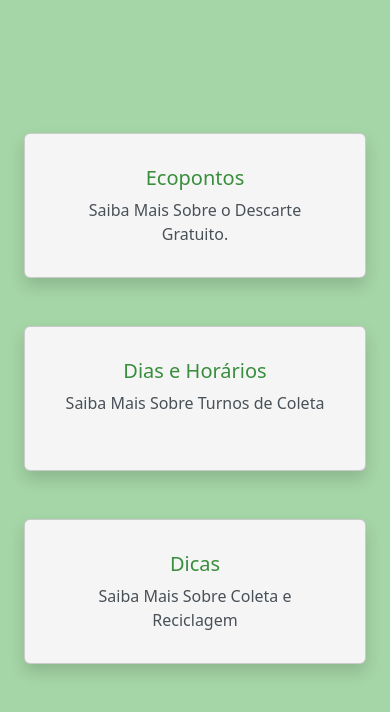
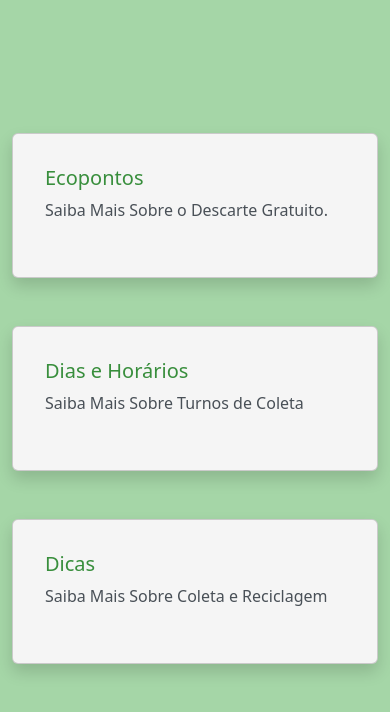
Before and after one commit to Kauan-Code19/projetoAplicadoFront, an Angular app: page /windows in a window 390 px wide. Shown: the top 712 px of the page. Built offline with nearby package versions, Linux system fonts and the light colour scheme.

Commit message:
ajuste na estilização e responsividade

```diff
--- a/src/app/app.routes.ts
+++ b/src/app/app.routes.ts
@@ -1,5 +1,5 @@
 import { Routes } from '@angular/router';
-import { WindowsComponent } from './f/windows/windows.component';
+import { WindowsComponent } from './features/windows/windows.component';
 
 export const routes: Routes = [
     {path: 'windows', component: WindowsComponent},
--- a/src/app/f/windows/windows.component.html
+++ /dev/null
@@ -1,33 +0,0 @@
-<div class="background d-flex justify-content-center align-items-center h-100">
-  <div class="container p-4">
-      <div class="row text-center">
-
-        <div class="col-md-4" (click)="navigateEcopontos()">
-          <div class="card shadow p-3 mb-5 rounded hover-card">
-            <div class="card-body">
-              <h5 class="card-title">Ecopontos</h5>
-              <p class="card-text text-light-emphasis">Saiba Mais Sobre o Descarte Gratuito.</p>
-            </div>
-          </div>
-        </div>
-
-        <div class="col-md-4" (click)="navigateDiasHorarios()">
-          <div class="card shadow p-3 mb-5 rounded hover-card">
-            <div class="card-body">
-              <h5 class="card-title">Dias e Horários</h5>
-              <p class="card-text text-light-emphasis">Saiba Mais Sobre Turnos de Coleta</p>
-            </div>
-          </div>
-        </div>
-
-        <div class="col-md-4" (click)="navigateDicas()">
-          <div class="card shadow p-3 mb-5 rounded hover-card">
-            <div class="card-body">
-              <h5 class="card-title">Dicas</h5>
-              <p class="card-text text-light-emphasis">Saiba Mais Sobre Coleta e Reciclagem</p>
-            </div>
-          </div>
-        </div>
-      </div>
-  </div>
-</div>
--- a/src/app/f/windows/windows.component.css
+++ b/src/app/features/windows/windows.component.css
@@ -18,3 +18,12 @@
 h5 {
     color: #388E3C;
 }
+
+.full-screen {
+    display: flex;
+    flex-direction: column;
+    justify-content: center;
+    align-items: center;
+    height: 100vh;
+    box-sizing: border-box;
+}
--- /dev/null
+++ b/src/app/features/windows/windows.component.html
@@ -0,0 +1,32 @@
+<div class="container-fluid flex-column background d-flex justify-content-center align-items-center h-100">
+  <section class="full-screen">
+    <div class="row">
+      <div class="col-md-4" (click)="navigateEcopontos()">
+        <div class="card shadow p-3 mb-5 rounded hover-card">
+          <div class="card-body">
+            <h5 class="card-title">Ecopontos</h5>
+            <p class="card-text text-light-emphasis">Saiba Mais Sobre o Descarte Gratuito.</p>
+          </div>
+        </div>
+      </div>
+
+      <div class="col-md-4" (click)="navigateDiasHorarios()">
+        <div class="card shadow p-3 mb-5 rounded hover-card">
+          <div class="card-body">
+            <h5 class="card-title">Dias e Horários</h5>
+            <p class="card-text text-light-emphasis">Saiba Mais Sobre Turnos de Coleta</p>
+          </div>
+        </div>
+      </div>
+
+      <div class="col-md-4" (click)="navigateDicas()">
+        <div class="card shadow p-3 mb-5 rounded hover-card">
+          <div class="card-body">
+            <h5 class="card-title">Dicas</h5>
+            <p class="card-text text-light-emphasis">Saiba Mais Sobre Coleta e Reciclagem</p>
+          </div>
+        </div>
+      </div>
+    </div>
+  </section>
+</div>
```
Also changed, not shown: src/app/features/windows/windows.component.ts (renamed from src/app/f/windows/windows.component.ts), 1 other file (tests, documents, lock files or other folders).
